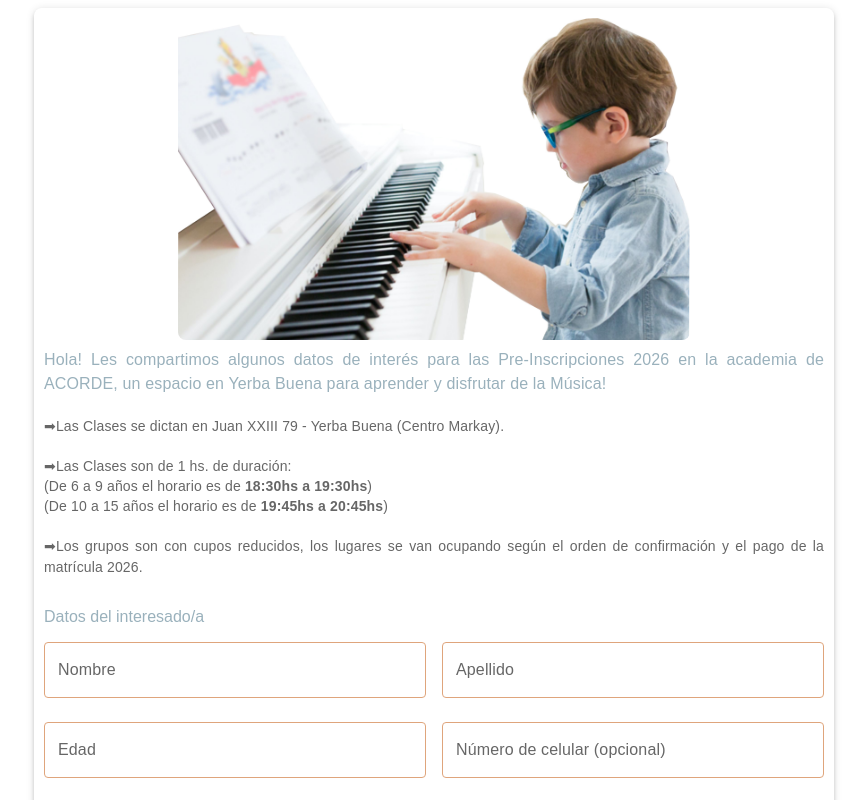
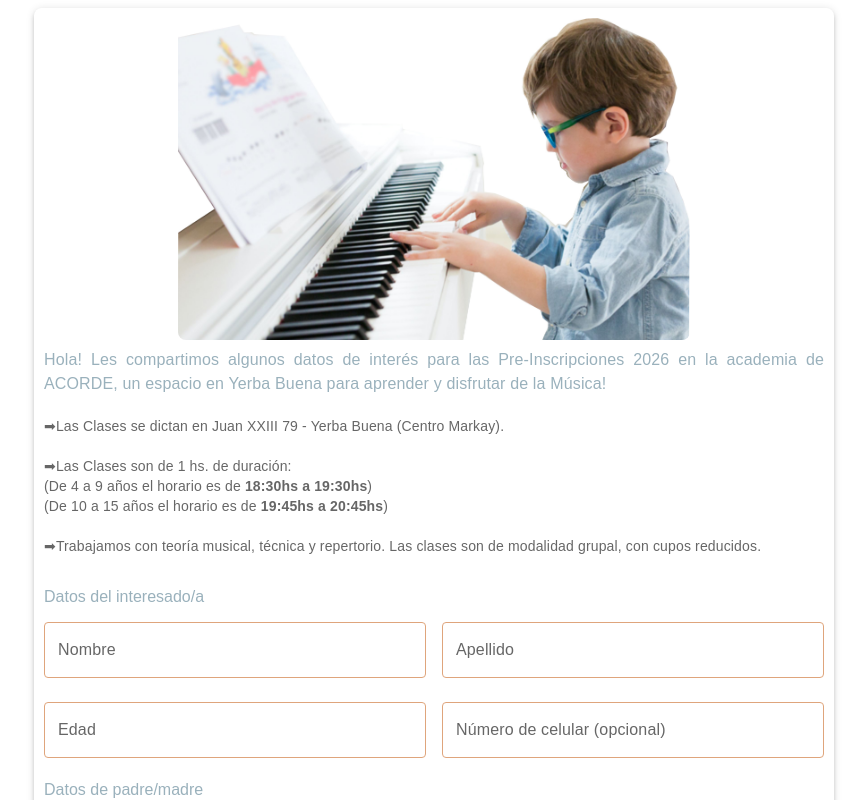
Before and after one commit to Guille-Alonso/acorde-front, a React (Vite) app: page /#/formInicial in a window 1280 px wide. Shown: the top 800 px of the page, without its empty margins (206-1073 px from the left). Built offline with nearby package versions, Linux system fonts and the light colour scheme; a web font is replaced by a local one.

Commit message:
cambios en textos

```diff
--- a/src/components/Inscripcion.jsx
+++ b/src/components/Inscripcion.jsx
@@ -323,12 +323,12 @@ const disciplinasRef = useRef(null);
             <br />
             <br />
             ➡Las Clases son de 1 hs. de duración: <br />
-            (De 6 a 9 años el horario es de <strong>18:30hs a 19:30hs</strong>)
+            (De 4 a 9 años el horario es de <strong>18:30hs a 19:30hs</strong>)
             <br />
             (De 10 a 15 años el horario es de <strong>19:45hs a 20:45hs</strong>)
             <br />
             <br />
-            ➡Los grupos son con cupos reducidos, los lugares se van ocupando según el orden de confirmación y el pago de la matrícula 2026.
+            ➡Trabajamos con teoría musical, técnica y repertorio. Las clases son de modalidad grupal, con cupos reducidos.
           </StepLabel>
         </Grid>
         <form onSubmit={handleSubmit}>
```
